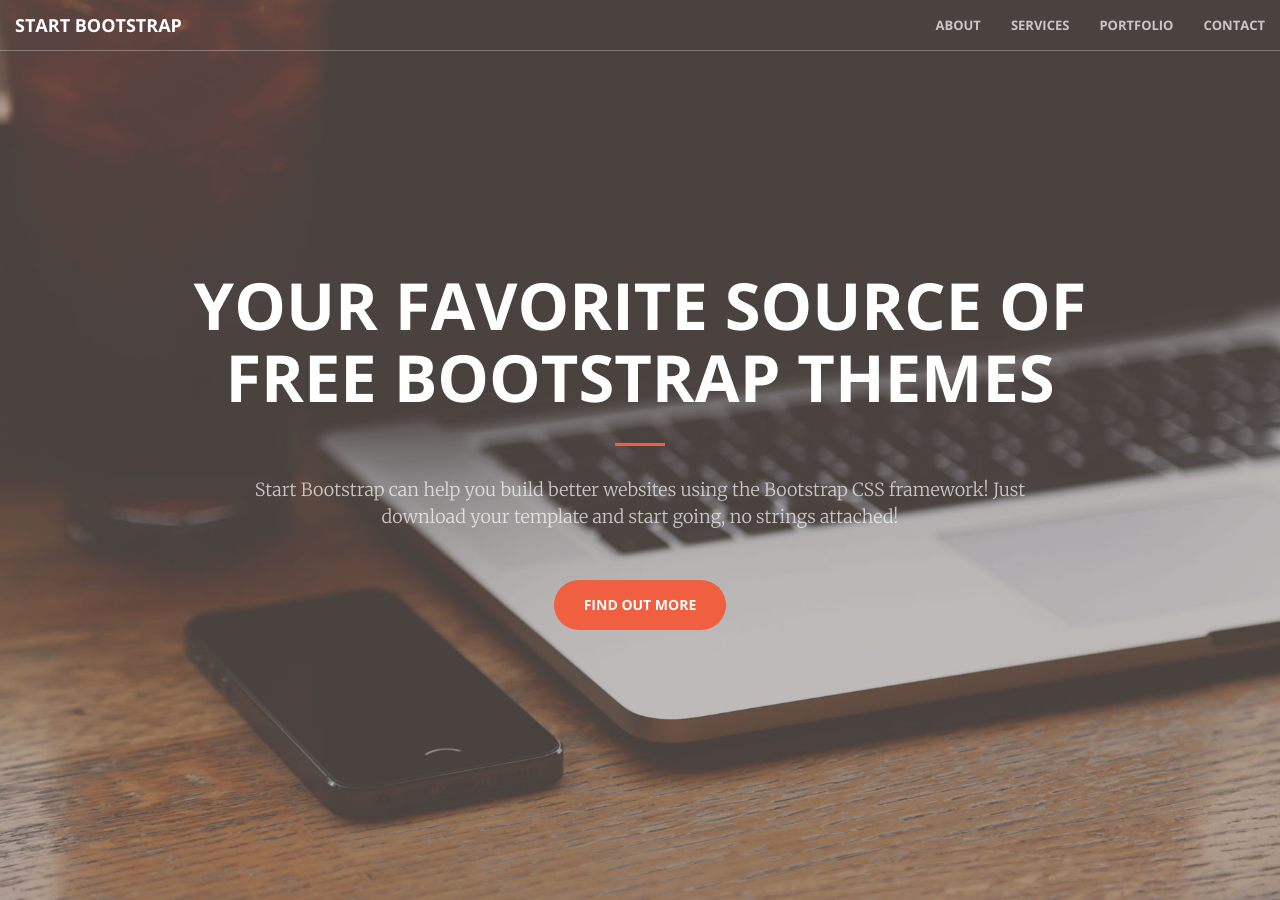
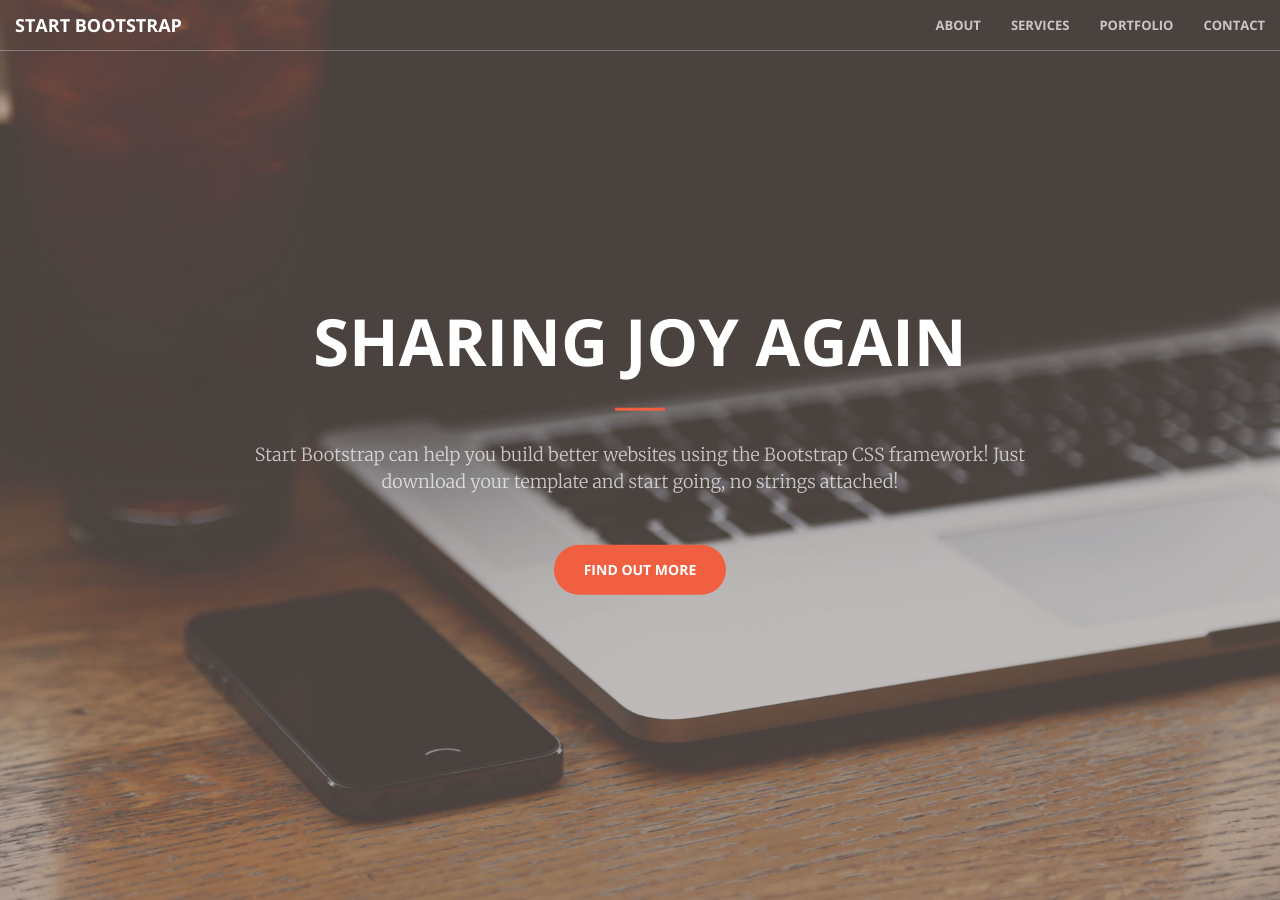
Before and after one commit to mattjohnsonco/joy, a Jekyll site: the page built from index.html, in a window 1280 px wide and 900 px high. Built offline with Jekyll 4.4.1, drawn with Linux system fonts in a browser that asks for light colours.

Commit message:
Update header.html

```diff
--- a/_includes/header.html
+++ b/_includes/header.html
@@ -1,7 +1,7 @@
 <header>
     <div class="header-content">
         <div class="header-content-inner">
-            <h1>Your Favorite Source of Free Bootstrap Themes</h1>
+            <h1>Sharing Joy Again</h1>
             <hr>
             <p>Start Bootstrap can help you build better websites using the Bootstrap CSS framework! Just download your template and start going, no strings attached!</p>
             <a href="#about" class="btn btn-primary btn-xl page-scroll">Find Out More</a>
```
